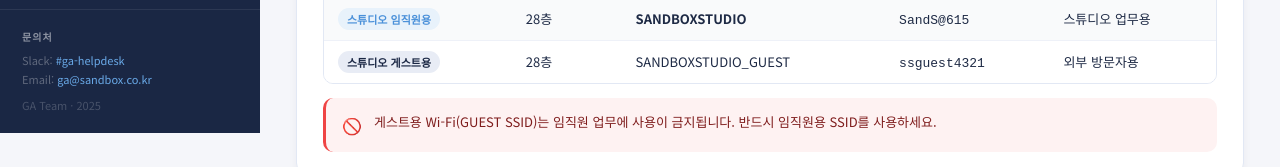
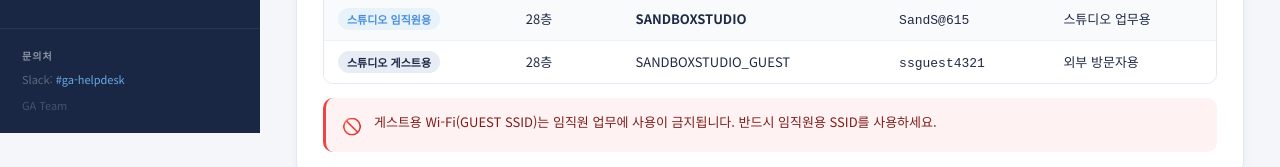
Before and after one commit to taesup-ux/ga-onboarding-guide-1, a plain HTML site: page index.html in a window 1280 px wide. Shown: the part 667-834 px from the top of the page. Drawn offline with Linux system fonts and the light colour scheme.

Commit message:
fix: 푸터 Email 항목 및 연도 제거

```diff
--- a/index.html
+++ b/index.html
@@ -501,8 +501,7 @@
   <div class="sb-footer">
     <div style="margin-bottom:6px; font-weight:600; color:rgba(255,255,255,0.5); font-size:10px; letter-spacing:1px; text-transform:uppercase;">문의처</div>
     <div>Slack: <a href="#">#ga-helpdesk</a></div>
-    <div>Email: <a href="#">ga@sandbox.co.kr</a></div>
-    <div style="margin-top:8px; color:rgba(255,255,255,0.2);">GA Team · 2025</div>
+    <div style="margin-top:8px; color:rgba(255,255,255,0.2);">GA Team</div>
   </div>
 </nav>
 
```
